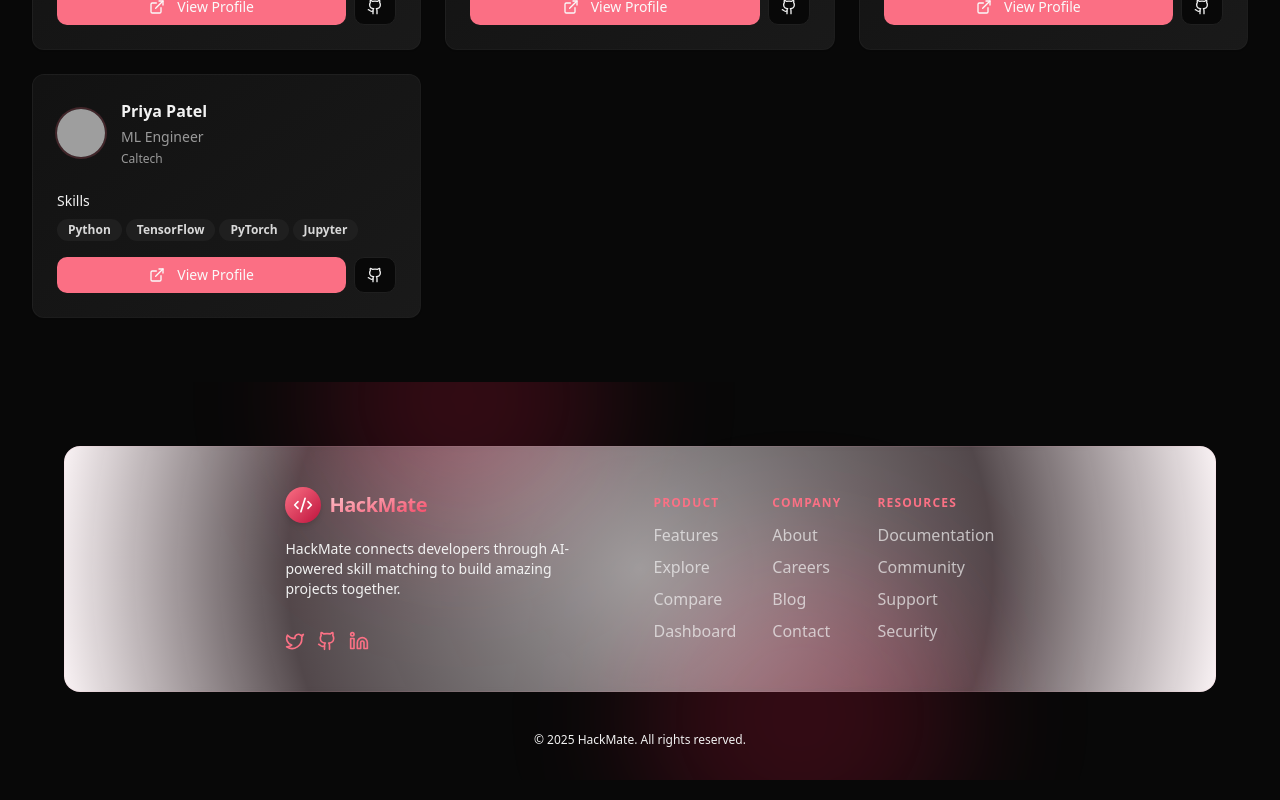
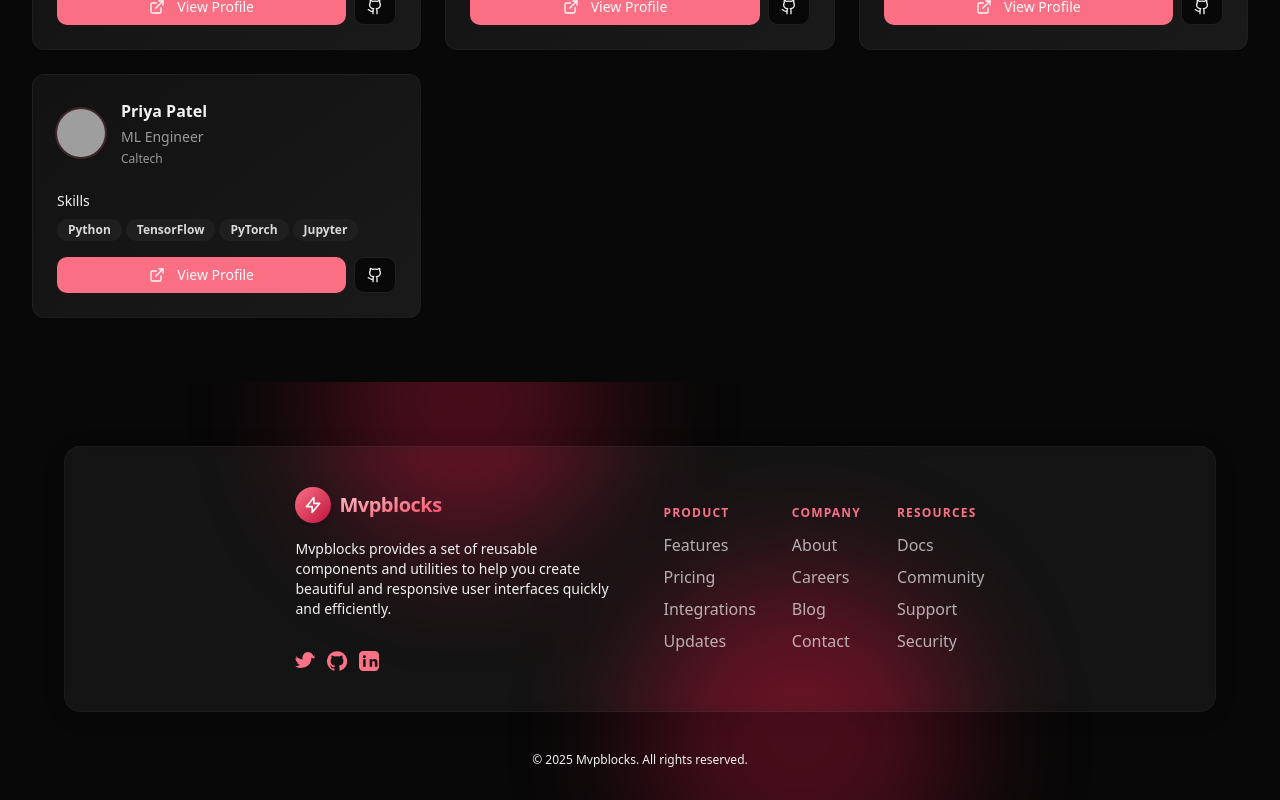
Before and after one commit to T4NISHK-K/HackMate, a React (Vite) app: page /explore in a window 1280 px wide. Shown: the part 553-1353 px from the top of the page. Built offline with nearby package versions, Linux system fonts and the light colour scheme; grey boxes are pictures that could not be loaded.

Commit message:
Fixed Footer and About Section

```diff
--- a/src/components/Footer.tsx
+++ b/src/components/Footer.tsx
@@ -1,14 +1,13 @@
 import { Link } from "react-router-dom";
-import { Code2, Github, Twitter, Linkedin } from "lucide-react";
 
 const footerSections = [
   {
     title: "Product",
     links: [
-      { name: "Features", href: "#features" },
-      { name: "Explore", href: "/explore" },
-      { name: "Compare", href: "/compare" },
-      { name: "Dashboard", href: "/dashboard" },
+      { name: "Features", href: "#" },
+      { name: "Pricing", href: "#" },
+      { name: "Integrations", href: "#" },
+      { name: "Updates", href: "#" },
     ],
   },
   {
@@ -23,7 +22,7 @@ const footerSections = [
   {
     title: "Resources",
     links: [
-      { name: "Documentation", href: "#" },
+      { name: "Docs", href: "#" },
       { name: "Community", href: "#" },
       { name: "Support", href: "#" },
       { name: "Security", href: "#" },
@@ -37,41 +36,59 @@ export function Footer() {
       <style dangerouslySetInnerHTML={{
         __html: `
           .glass {
-            backdrop-filter: blur(3px) saturate(180%);
-            background: radial-gradient(circle, #fff9 0%, #ffdce64d 60%, #f9f2f4 100%);
-            border: 1px solid #ff96b41a;
+            backdrop-filter: blur(8px) saturate(150%);
+            background: rgba(255, 255, 255, 0.05);
+            border: 1px solid rgba(255, 255, 255, 0.03);
+            border-radius: 16px;
             justify-content: center;
             align-items: center;
             transition: all .3s;
             display: flex;
+            box-shadow: 0 4px 30px rgba(0, 0, 0, 0.05);
           }
           .glass:where(.dark, .dark *) {
             display: flex;
-            backdrop-filter: blur(2px) !important;
-            background: radial-gradient(circle, #ffffff1a 0%, #1e00001a 60%, #2a0e0e 100%) !important;
-            border: 1px solid #ffffff0d !important;
+            backdrop-filter: blur(8px) !important;
+            background: rgba(0, 0, 0, 0.05) !important;
+            border: 1px solid rgba(255, 255, 255, 0.03) !important;
             border-radius: 16px !important;
             justify-content: center !important;
             align-items: center !important;
+            box-shadow: 0 4px 30px rgba(0, 0, 0, 0.1) !important;
           }
         `
       }} />
       <div className="pointer-events-none absolute top-0 left-1/2 z-0 h-full w-full -translate-x-1/2 select-none">
-        <div className="absolute -top-32 left-1/4 h-72 w-72 rounded-full bg-rose-600/20 blur-3xl"></div>
-        <div className="absolute right-1/4 -bottom-24 h-80 w-80 rounded-full bg-rose-600/20 blur-3xl"></div>
+        <div className="absolute -top-32 left-1/4 h-72 w-72 rounded-full bg-rose-600/30 blur-3xl"></div>
+        <div className="absolute right-1/4 -bottom-24 h-80 w-80 rounded-full bg-rose-600/30 blur-3xl"></div>
       </div>
       <div className="glass relative mx-auto flex max-w-6xl flex-col items-center gap-8 rounded-2xl px-6 py-10 md:flex-row md:items-start md:justify-between md:gap-12">
         <div className="flex flex-col items-center md:items-start">
-          <Link to="/" className="mb-4 flex items-center gap-2">
+          <a href="#" className="mb-4 flex items-center gap-2">
             <span className="flex h-9 w-9 items-center justify-center rounded-full bg-gradient-to-br from-rose-400 to-rose-700 text-2xl font-extrabold text-white shadow-md">
-              <Code2 className="h-5 w-5" />
+              <svg
+                xmlns="http://www.w3.org/2000/svg"
+                fill="none"
+                className="h-5 w-5"
+                viewBox="0 0 24 24"
+                stroke="currentColor"
+              >
+                <path
+                  strokeLinecap="round"
+                  strokeLinejoin="round"
+                  strokeWidth="2"
+                  d="M13 10V3L4 14h7v7l9-11h-7z"
+                />
+              </svg>
             </span>
             <span className="bg-gradient-to-br from-rose-200 to-rose-500 bg-clip-text text-xl font-semibold tracking-tight text-transparent">
-              HackMate
+              Mvpblocks
             </span>
-          </Link>
+          </a>
           <p className="text-foreground mb-6 max-w-xs text-center text-sm md:text-left">
-            HackMate connects developers through AI-powered skill matching to build amazing projects together.
+            Mvpblocks provides a set of reusable components and utilities to
+            help you create beautiful and responsive user interfaces quickly and
+            efficiently.
           </p>
           <div className="mt-2 flex gap-3 text-rose-400">
             <a
@@ -79,21 +96,27 @@ export function Footer() {
               aria-label="Twitter"
               className="hover:text-foreground transition"
             >
-              <Twitter className="h-5 w-5" />
+              <svg className="h-5 w-5" fill="currentColor" viewBox="0 0 24 24">
+                <path d="M19.633 7.997c.013.176.013.353.013.53 0 5.387-4.099 11.605-11.604 11.605A11.561 11.561 0 010 18.29c.373.044.734.074 1.12.074a8.189 8.189 0 005.065-1.737 4.102 4.102 0 01-3.834-2.85c.25.04.5.065.765.065.37 0 .734-.049 1.08-.147A4.092 4.092 0 01.8 8.582v-.05a4.119 4.119 0 001.853.522A4.099 4.099 0 01.812 5.847c0-.02 0-.042.002-.062a11.653 11.653 0 008.457 4.287A4.62 4.62 0 0122 5.924a8.215 8.215 0 002.018-.559 4.108 4.108 0 01-1.803 2.268 8.233 8.233 0 002.368-.648 8.897 8.897 0 01-2.062 2.112z" />
+              </svg>
             </a>
             <a
               href="#"
               aria-label="GitHub"
               className="hover:text-foreground transition"
             >
-              <Github className="h-5 w-5" />
+              <svg className="h-5 w-5" fill="currentColor" viewBox="0 0 24 24">
+                <path d="M12 .29a12 12 0 00-3.797 23.401c.6.11.82-.26.82-.577v-2.17c-3.338.726-4.042-1.415-4.042-1.415-.546-1.387-1.332-1.756-1.332-1.756-1.09-.744.084-.729.084-.729 1.205.085 1.84 1.237 1.84 1.237 1.07 1.835 2.809 1.306 3.495.999.106-.775.418-1.307.76-1.608-2.665-.301-5.466-1.332-5.466-5.933 0-1.31.469-2.381 1.236-3.222-.123-.303-.535-1.523.117-3.176 0 0 1.007-.322 3.301 1.23a11.502 11.502 0 016.002 0c2.292-1.552 3.297-1.23 3.297-1.23.654 1.653.242 2.873.119 3.176.77.841 1.235 1.912 1.235 3.222 0 4.61-2.805 5.629-5.476 5.925.429.369.813 1.096.813 2.211v3.285c0 .32.217.694.825.576A12 12 0 0012 .29"></path>
+              </svg>
             </a>
             <a
               href="#"
               aria-label="LinkedIn"
               className="hover:text-foreground transition"
             >
-              <Linkedin className="h-5 w-5" />
+              <svg className="h-5 w-5" fill="currentColor" viewBox="0 0 24 24">
+                <path d="M19 0h-14a5 5 0 00-5 5v14a5 5 0 005 5h14a5 5 0 005-5v-14a5 5 0 00-5-5zm-11 19h-3v-9h3zm-1.5-10.268a1.752 1.752 0 110-3.505 1.752 1.752 0 010 3.505zm15.5 10.268h-3v-4.5c0-1.07-.02-2.450-1.492-2.450-1.495 0-1.725 1.166-1.725 2.372v4.578h-3v-9h2.88v1.23h.04a3.157 3.157 0 012.847-1.568c3.042 0 3.605 2.003 3.605 4.612v4.726z" />
+              </svg>
             </a>
           </div>
         </div>
@@ -106,12 +129,12 @@ export function Footer() {
               <ul className="space-y-2">
                 {section.links.map((link) => (
                   <li key={link.name}>
-                    <Link
-                      to={link.href}
-                      className="text-foreground/70 hover:text-primary transition-colors"
+                    <a
+                      href={link.href}
+                      className="text-foreground/70"
                     >
                       {link.name}
-                    </Link>
+                    </a>
                   </li>
                 ))}
               </ul>
@@ -120,7 +143,7 @@ export function Footer() {
         </nav>
       </div>
       <div className="text-foreground relative z-10 mt-10 text-center text-xs">
-        <span>&copy; 2025 HackMate. All rights reserved.</span>
+        <span>&copy; 2025 Mvpblocks. All rights reserved.</span>
       </div>
     </footer>
   );
--- a/src/components/sections/AboutSection.tsx
+++ b/src/components/sections/AboutSection.tsx
@@ -3,7 +3,6 @@
 import { motion, useInView } from 'framer-motion';
 import { useRef } from 'react';
 import { Spotlight } from '@/components/ui/spotlight';
-import { BorderBeam } from '@/components/ui/border-beam';
 import { CardHoverEffect } from '@/components/ui/pulse-card';
 import {
   Globe,
@@ -42,38 +41,38 @@ const defaultValues: AboutUsProps['values'] = [
   {
     title: 'Innovation',
     description:
-      'We constantly push boundaries and explore new possibilities in developer collaboration.',
+      'We constantly push boundaries and explore new possibilities to create cutting-edge solutions.',
     icon: 'Lightbulb',
   },
   {
     title: 'Collaboration',
     description:
-      'Building strong connections between developers to foster growth and learning.',
+      'We believe in the power of teamwork and diverse perspectives to achieve extraordinary results.',
     icon: 'Users',
   },
   {
     title: 'Excellence',
     description:
-      'Our AI-powered matching ensures the most accurate skill assessment and team formation.',
+      'We strive for perfection in everything we do, consistently delivering high-quality work.',
     icon: 'Sparkles',
   },
   {
     title: 'Impact',
     description:
-      "Creating meaningful connections that lead to successful projects and career growth.",
+      "We measure our success by the positive difference we make in people's lives and businesses.",
     icon: 'Globe',
   },
 ];
 
 export function AboutSection() {
   const aboutData = {
-    title: 'About HackMate',
+    title: 'About Us',
     subtitle:
-      'Revolutionizing developer collaboration through AI-powered skill matching.',
+      'Building the future of web development with beautiful, reusable components.',
     mission:
-      'To democratize access to high-quality development teams by using AI to match developers based on their skills, experience, and project needs. We\'re making it easier than ever to find the perfect collaborators for your next big idea.',
+      'Our mission is to democratize web development by providing high-quality, customizable components that help developers build stunning websites quickly and efficiently.',
     vision:
-      'We envision a world where every developer, regardless of their background or location, can easily find teammates who complement their skills and share their passion for building innovative solutions.',
+      'We envision a world where creating beautiful websites is accessible to everyone, regardless of their design or development experience.',
     values: defaultValues,
     className: 'relative overflow-hidden py-20',
   };
@@ -87,9 +86,9 @@ export function AboutSection() {
   return (
     <section id="about" className="relative w-full overflow-hidden pt-20">
       <Spotlight
-        gradientFirst="radial-gradient(68.54% 68.72% at 55.02% 31.46%, hsla(351, 95%, 71%, 0.08) 0, hsla(345, 82%, 67%, 0.04) 50%, hsla(351, 95%, 71%, 0) 80%)"
-        gradientSecond="radial-gradient(50% 50% at 50% 50%, hsla(351, 95%, 71%, 0.08) 0, hsla(345, 82%, 67%, 0.04) 80%, transparent 100%)"
-        gradientThird="radial-gradient(50% 50% at 50% 50%, hsla(351, 95%, 71%, 0.06) 0, hsla(345, 82%, 67%, 0.06) 80%, transparent 100%)"
+        gradientFirst="radial-gradient(68.54% 68.72% at 55.02% 31.46%, hsla(336, 100%, 50%, 0.08) 0, hsla(341, 100%, 55%, 0.04) 50%, hsla(336, 100%, 45%, 0) 80%)"
+        gradientSecond="radial-gradient(50% 50% at 50% 50%, hsla(333, 100%, 85%, 0.08) 0, hsla(335, 100%, 55%, 0.04) 80%, transparent 100%)"
+        gradientThird="radial-gradient(50% 50% at 50% 50%, hsla(332, 100%, 85%, 0.06) 0, hsla(327, 100%, 85%, 0.06) 80%, transparent 100%)"
       />
 
       <div className="relative z-10 container mx-auto px-4 md:px-6">
@@ -120,20 +119,16 @@ export function AboutSection() {
           >
             <motion.div
               whileHover={{ y: -5, boxShadow: '0 20px 40px rgba(0,0,0,0.1)' }}
-              className="group border-border/40 relative block overflow-hidden rounded-2xl border bg-gradient-to-br p-10 backdrop-blur-3xl"
+              className="group border-border/40 relative block overflow-hidden rounded-2xl border bg-gradient-to-br from-rose-950/10 to-rose-900/5 p-10 backdrop-blur-3xl"
             >
-              <BorderBeam
-                duration={8}
-                size={300}
-                className="via-primary/40 from-transparent to-transparent"
-              />
+              <div className="absolute inset-0 rounded-2xl before:absolute before:inset-0 before:rounded-2xl before:p-[1px] before:bg-gradient-to-r before:from-transparent before:via-rose-500/40 before:to-transparent" />
 
-              <div className="from-primary/20 to-primary/5 mb-6 inline-flex aspect-square h-16 w-16 flex-1 items-center justify-center rounded-2xl bg-gradient-to-br backdrop-blur-sm">
-                <Rocket className="text-primary h-8 w-8" />
+              <div className="from-rose-500/20 to-rose-500/5 mb-6 inline-flex aspect-square h-16 w-16 flex-1 items-center justify-center rounded-2xl bg-gradient-to-br backdrop-blur-sm">
+                <Rocket className="text-rose-500 h-8 w-8" />
               </div>
 
               <div className="space-y-4">
-                <h2 className="from-primary/90 to-primary/70 mb-4 bg-gradient-to-r bg-clip-text text-3xl font-bold text-transparent">
+                <h2 className="from-rose-500/90 to-rose-400/70 mb-4 bg-gradient-to-r bg-clip-text text-3xl font-bold text-transparent">
                   Our Mission
                 </h2>
 
@@ -145,14 +140,9 @@ export function AboutSection() {
 
             <motion.div
               whileHover={{ y: -5, boxShadow: '0 20px 40px rgba(0,0,0,0.1)' }}
-              className="group border-border/40 relative block overflow-hidden rounded-2xl border bg-gradient-to-br p-10 backdrop-blur-3xl"
+              className="group border-border/40 relative block overflow-hidden rounded-2xl border bg-gradient-to-br from-blue-950/10 to-blue-900/5 p-10 backdrop-blur-3xl"
             >
-              <BorderBeam
-                duration={8}
-                size={300}
-                className="from-transparent via-blue-500/40 to-transparent"
-                reverse
-              />
+              <div className="absolute inset-0 rounded-2xl before:absolute before:inset-0 before:rounded-2xl before:p-[1px] before:bg-gradient-to-r before:from-transparent before:via-blue-500/40 before:to-transparent" />
               <div className="mb-6 inline-flex h-16 w-16 items-center justify-center rounded-2xl bg-gradient-to-br from-blue-500/20 to-blue-500/5 backdrop-blur-sm">
                 <Target className="h-8 w-8 text-blue-500" />
               </div>
```
